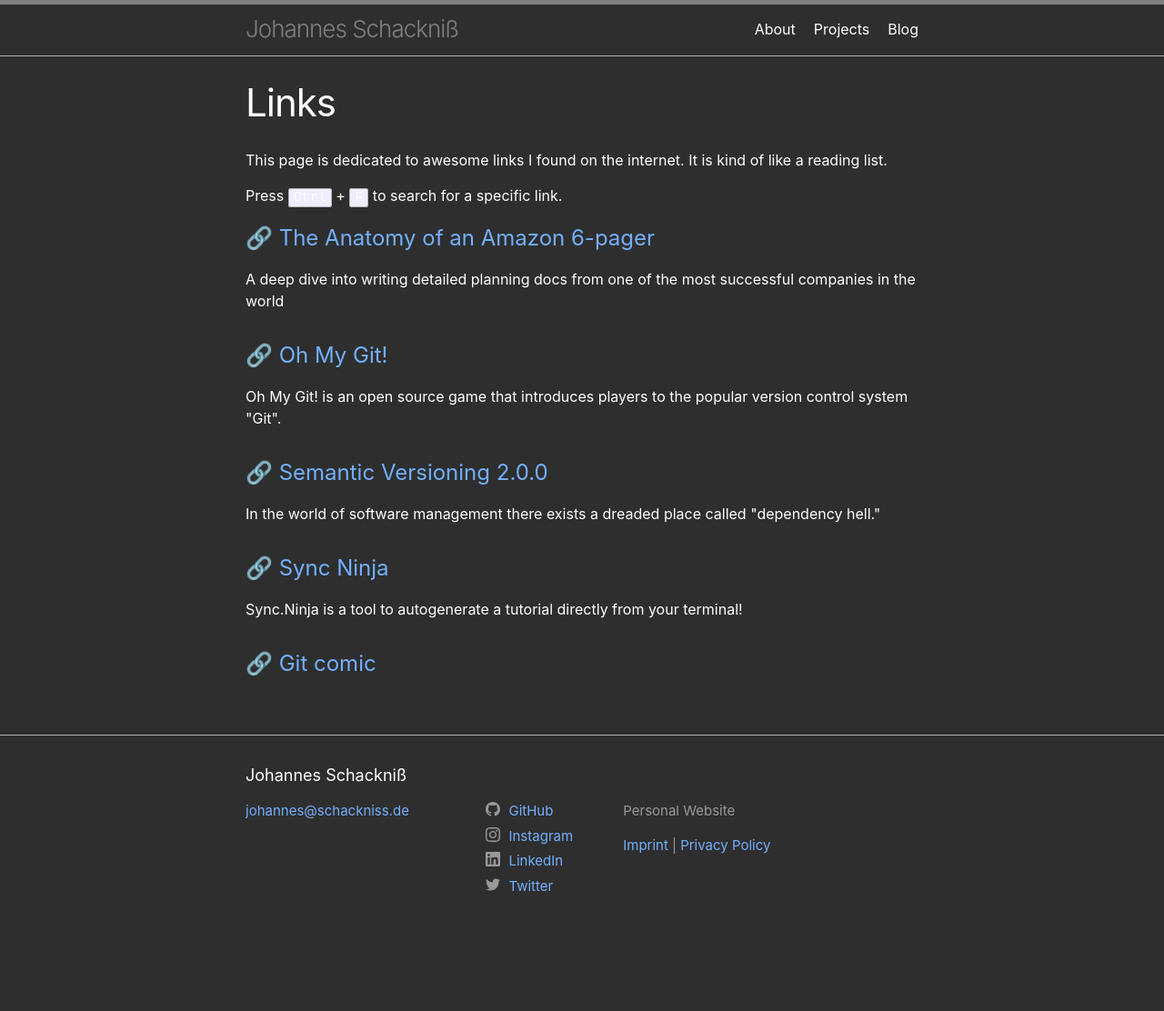
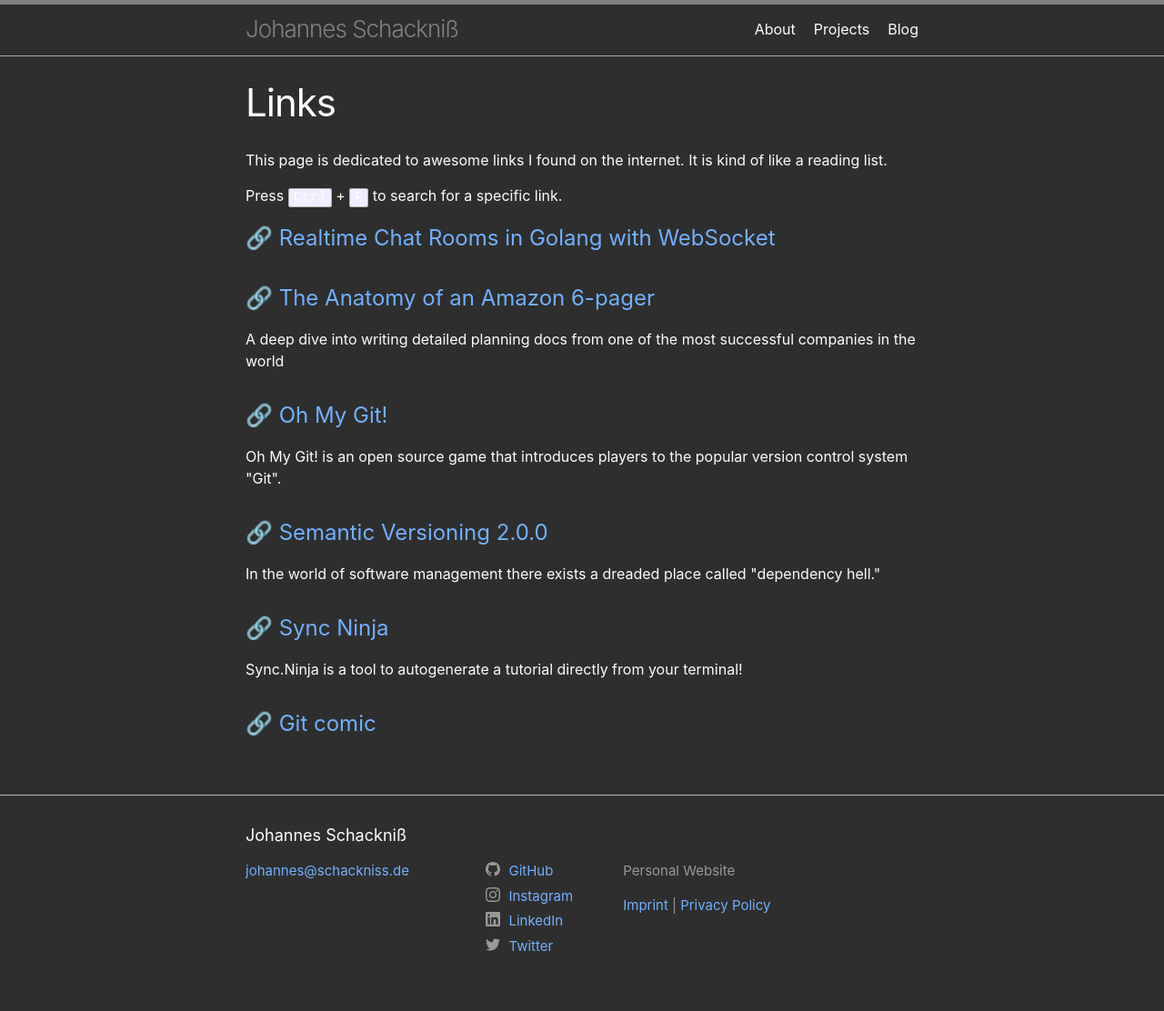
Before and after one commit to schackniss/schackniss.de, a Jekyll site: the page built from links.md, in a window 1280 px wide. Shown: the whole page at 91% size. Built offline with Jekyll 4.4.1, drawn with Linux system fonts in a browser that asks for light colours; before the commit the page ends 1046 px from its top, so only the background shows below that.

Commit message:
Add Realtime Chat Rooms in Golang with WebSocket

```diff
--- a/_data/links.yml
+++ b/_data/links.yml
@@ -1,3 +1,7 @@
+- title: Realtime Chat Rooms in Golang with WebSocket
+  # description:
+  url: https://anupkumarpanwar.medium.com/realtime-chat-app-in-golang-a1e4e9d01fea
+
 - title: The Anatomy of an Amazon 6-pager
   description: A deep dive into writing detailed planning docs from one of the most successful companies in the world
   url: https://writingcooperative.com/the-anatomy-of-an-amazon-6-pager-fc79f31a41c9
@@ -15,4 +19,5 @@
   url: https://sync.ninja/
 
 - title: Git comic
+  # description:
   url: https://xkcd.com/1597/
```
